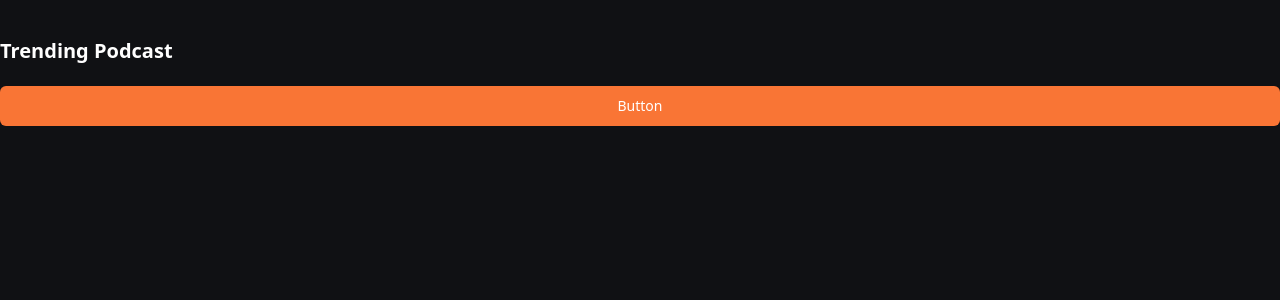
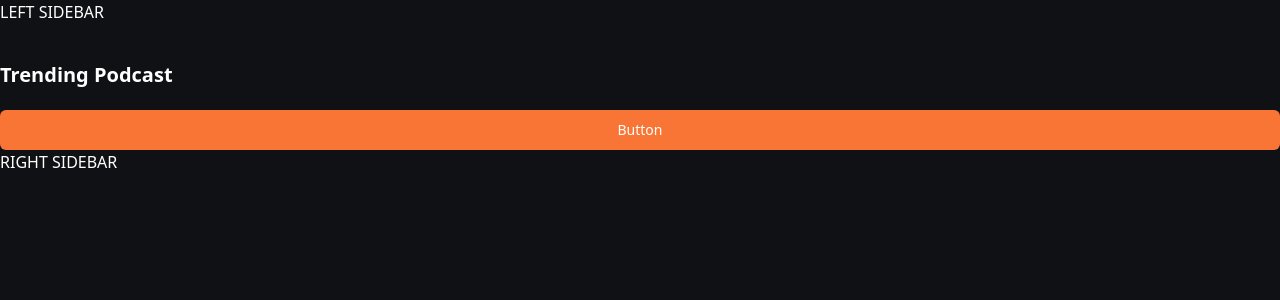
Before and after one commit to niilliiz/podcastr, a Next.js app: page / in a window 1280 px wide. Shown: the top 300 px of the page. Built offline with nearby package versions, Linux system fonts and the light colour scheme.

Commit message:
feat: structure

```diff
--- /dev/null
+++ b/app/(auth)/layout.tsx
@@ -0,0 +1,9 @@
+import React from "react";
+
+export default function RootLayout({
+  children,
+}: Readonly<{
+  children: React.ReactNode;
+}>) {
+  return <main>{children}</main>;
+}
--- a/app/(root)/layout.tsx
+++ b/app/(root)/layout.tsx
@@ -0,0 +1,17 @@
+import React from "react";
+
+export default function RootLayout({
+  children,
+}: Readonly<{
+  children: React.ReactNode;
+}>) {
+  return (
+    <div>
+      <main>
+        <p className="text-white-1">LEFT SIDEBAR</p>
+        {children}
+        <p className="text-white-1">RIGHT SIDEBAR</p>
+      </main>
+    </div>
+  );
+}
```
Also changed, not shown: app/(root)/page.tsx (renamed from app/page.tsx), app/(root)/podcast/[podcastId]/page.tsx (added).
